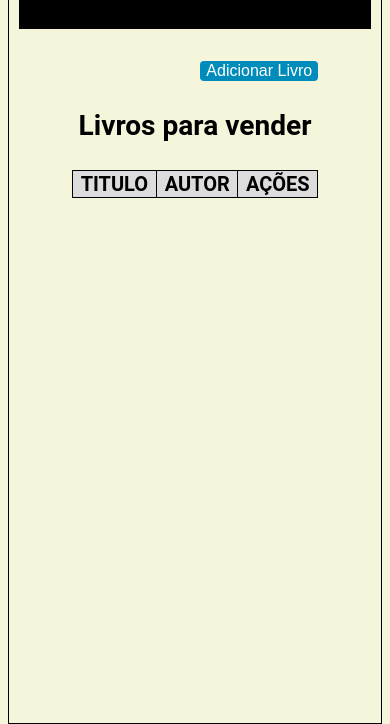
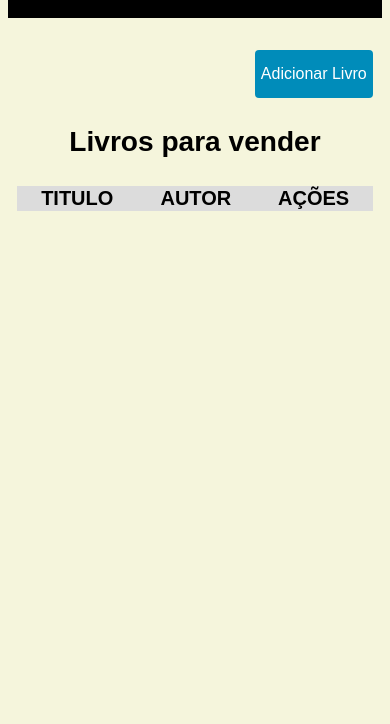
Before and after one commit to djalmaberaldo/livro-app-python, a plain HTML site: page frontend/index.html in a window 390 px wide. Shown: the part 150-874 px from the top of the page. After the commit the page ends 844 px from the top, so only its background shows below. Drawn offline with Linux system fonts and the light colour scheme; no server answers.

Commit message:
Added tag to allow better view on mobile device

```diff
--- a/frontend/index.html
+++ b/frontend/index.html
@@ -3,7 +3,7 @@
         <title>Livraria</title>
         <link rel="stylesheet" type="text/css" href="static/style/style.css">
         <link rel="stylesheet" type="text/css" href="static/style/formStyle.css">
-
+        <meta name="viewport" content="width=device-width, initial-scale=1.0">
         <script src="../static/js/restfull.js"></script>
 
     </head>
@@ -18,12 +18,12 @@
                     <legend><h3>Cadastrar/Editar Livro:</h3></legend>
                     <div>
                         <label for="autor">Autor:</label>
-                        <input required type="text" name="autor" id="author">
+                        <input required type="text" name="autor"  id="author">
                     </div>
 
                     <div>
                         <label for="titulo">Título:</label>
-                        <input required type="text" name="titulo" id="title">
+                        <input required type="text" name="titulo"  id="title">
                     </div>
                     <ul>
                         <li>
--- a/frontend/static/style/style.css
+++ b/frontend/static/style/style.css
@@ -4,11 +4,8 @@ html {
 
 
 body{
-    font-family: 'Roboto', Regular;
+    font-family: 'Montserrat', sans-serif;
     background-color:beige;
-    border: 1px solid black;
-    padding:10px;
-    height: inherit;
 }
 
 .top-bar{
@@ -41,7 +38,6 @@ table {
 }
 
 table, th, td {
-    border: 1px solid black;
     border-collapse: collapse;
 }
 
@@ -87,7 +83,7 @@ label {
 }
 
 .content-area {
-    width:70%;
+    width:95%;
     margin-left: auto;
     margin-right: auto;
 }
@@ -99,6 +95,7 @@ button {
     border: none;
     font-size: 16px;
     text-decoration: none;
+    height: 3rem;
 }
 
 ul li {
@@ -106,3 +103,7 @@ ul li {
     display: inline;
     margin: 5px;
 }
+
+fieldset {
+    border: 0;
+}
```
